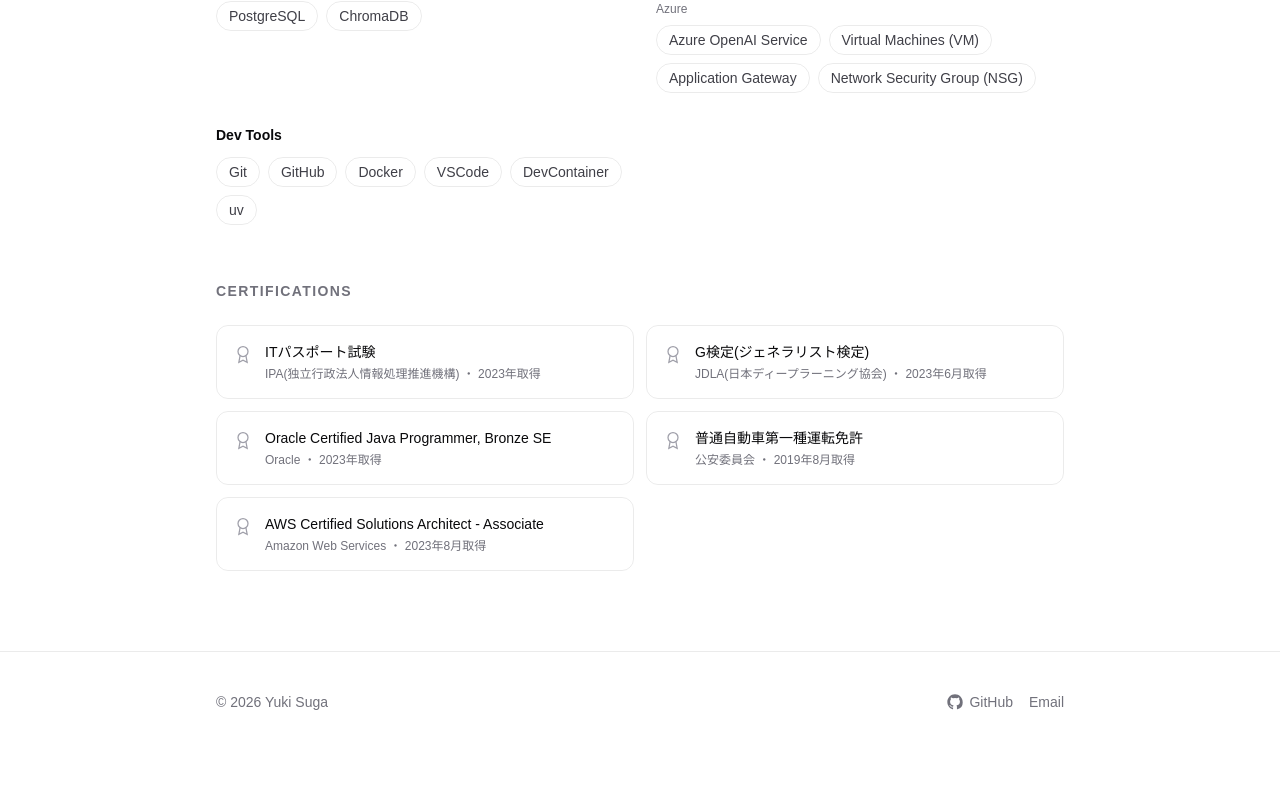
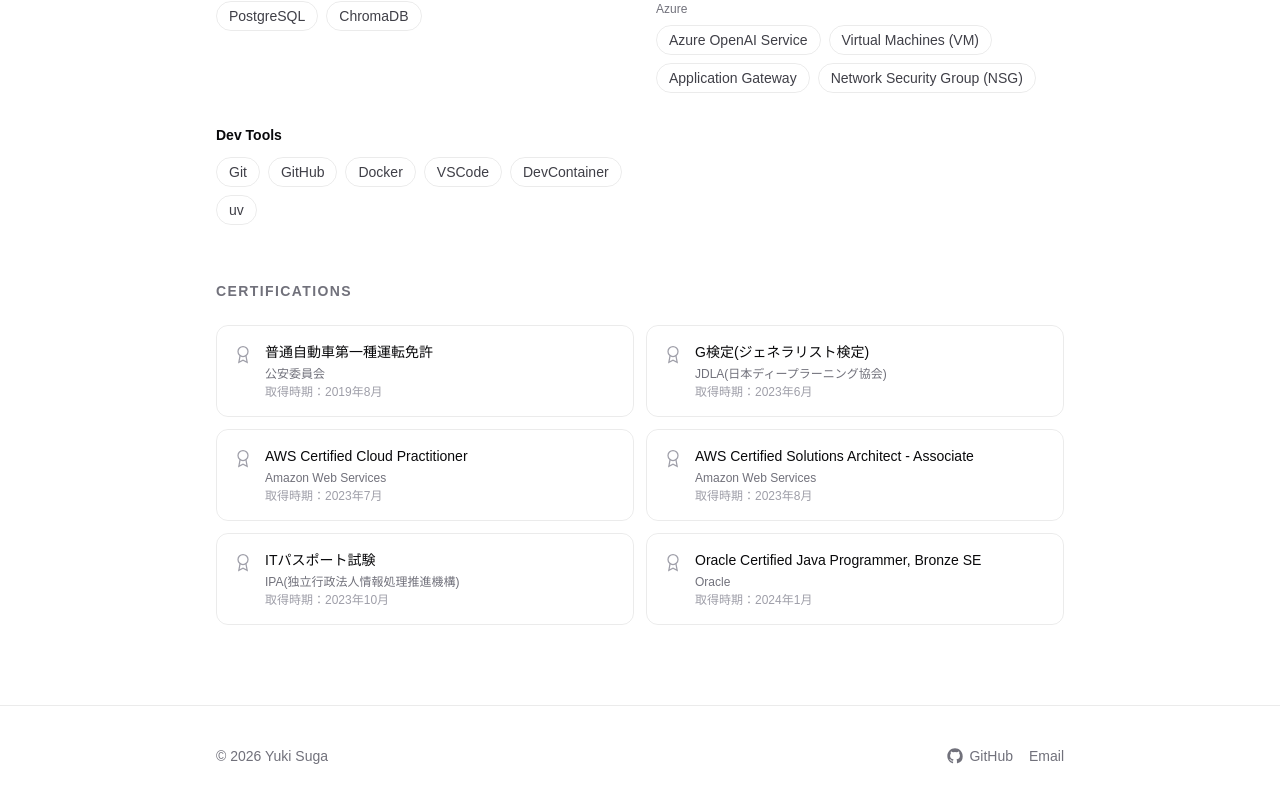
Before and after one commit to Chansuga/my-portfolio, a Next.js app: page / in a window 1280 px wide. Shown: the part 2938-3740 px from the top of the page. Before the commit the page ends 3690 px from the top, so only its background shows below. Built offline with nearby package versions, Linux system fonts and the light colour scheme.

Commit message:
Add Cloud Practitioner and sort certifications by date
Store acquisition dates as { year, month } and show them on a
separate line, sorted oldest first.

Co-Authored-By: Claude Opus 5.5 <noreply@anthropic.com>

```diff
--- a/src/components/Skills.styles.ts
+++ b/src/components/Skills.styles.ts
@@ -18,4 +18,5 @@ export const styles = {
   certName:
     "text-sm font-medium leading-5 text-zinc-950",
   certOrg: "mt-1 text-xs text-zinc-500",
+  certDate: "mt-0.5 text-xs text-zinc-400",
 };
--- a/src/components/Skills.tsx
+++ b/src/components/Skills.tsx
@@ -2,6 +2,12 @@ import Chip from "@/components/Chip";
 import SectionHeading from "@/components/SectionHeading";
 import { certifications, skills } from "@/data/site";
 import { styles } from "./Skills.styles";
+
+const sortedCertifications = [...certifications].sort(
+  (a, b) =>
+    a.acquired.year * 12 + a.acquired.month -
+    (b.acquired.year * 12 + b.acquired.month),
+);
 
 export default function Skills() {
   return (
@@ -41,7 +47,7 @@ export default function Skills() {
           Certifications
         </SectionHeading>
         <ul className={styles.certGrid}>
-          {certifications.map((cert) => (
+          {sortedCertifications.map((cert) => (
             <li key={cert.name} className={styles.certItem}>
               <svg
                 viewBox="0 0 24 24"
@@ -54,9 +60,9 @@ export default function Skills() {
               </svg>
               <div>
                 <p className={styles.certName}>{cert.name}</p>
-                <p className={styles.certOrg}>
-                  {cert.org}
-                  {cert.note ? ` ・ ${cert.note}` : ""}
+                <p className={styles.certOrg}>{cert.org}</p>
+                <p className={styles.certDate}>
+                  取得時期：{cert.acquired.year}年{cert.acquired.month}月
                 </p>
               </div>
             </li>
--- a/src/data/site.ts
+++ b/src/data/site.ts
@@ -200,33 +200,38 @@ export const skills: SkillGroup[] = [
 export type Certification = {
   name: string;
   org: string;
-  note?: string;
+  acquired: { year: number; month: number };
 };
 
 export const certifications: Certification[] = [
   {
     name: "ITパスポート試験",
     org: "IPA(独立行政法人情報処理推進機構)",
-    note: "2023年取得",
+    acquired: { year: 2023, month: 10 },
   },
   {
     name: "G検定(ジェネラリスト検定)",
     org: "JDLA(日本ディープラーニング協会)",
-    note: "2023年6月取得",
+    acquired: { year: 2023, month: 6 },
   },
   {
     name: "Oracle Certified Java Programmer, Bronze SE",
     org: "Oracle",
-    note: "2023年取得",
+    acquired: { year: 2024, month: 1 },
   },
   {
     name: "普通自動車第一種運転免許",
     org: "公安委員会",
-    note: "2019年8月取得",
+    acquired: { year: 2019, month: 8 },
   },
   {
     name: "AWS Certified Solutions Architect - Associate",
     org: "Amazon Web Services",
-    note: "2023年8月取得",
+    acquired: { year: 2023, month: 8 },
+  },
+  {
+    name: "AWS Certified Cloud Practitioner",
+    org: "Amazon Web Services",
+    acquired: { year: 2023, month: 7 },
   },
 ];
```
